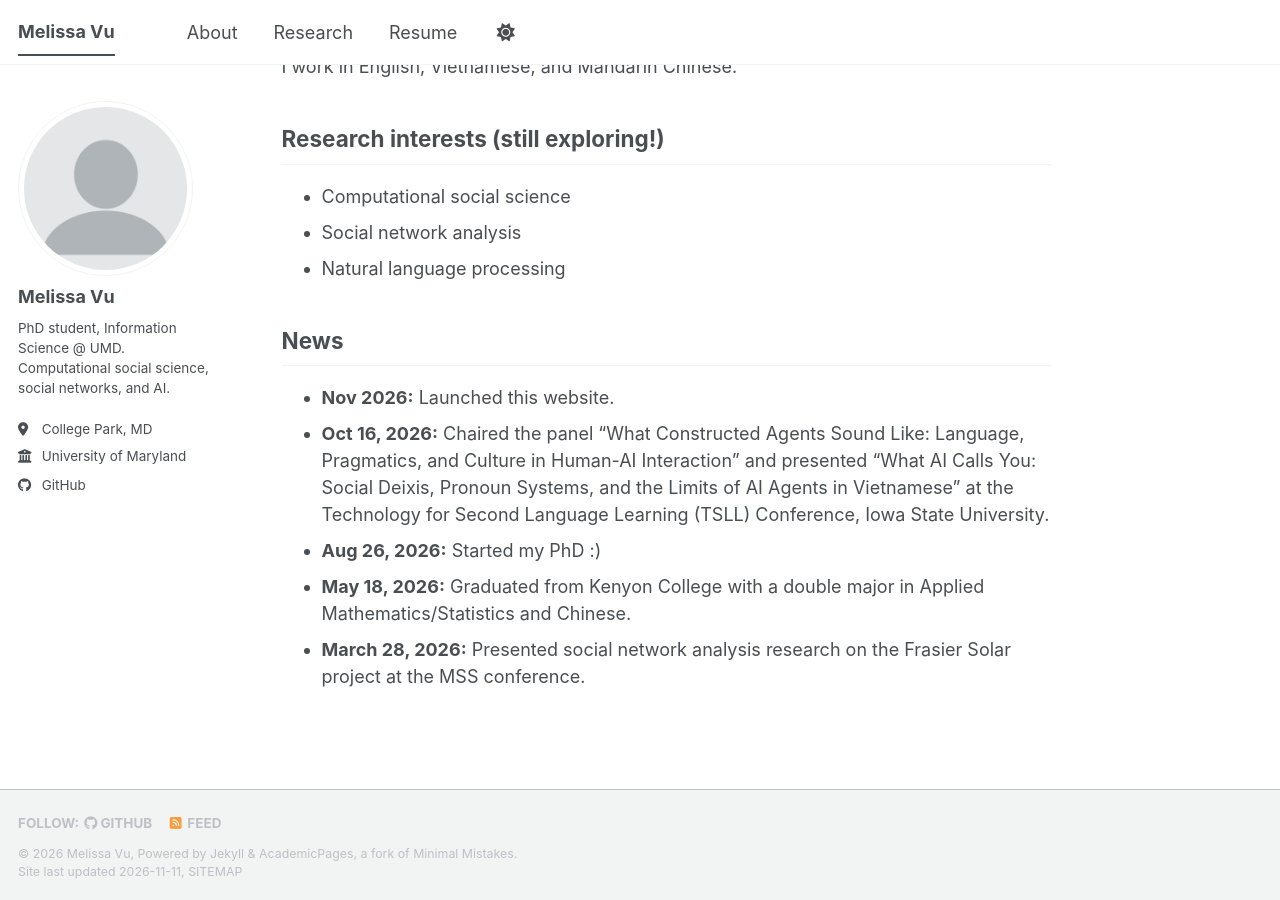
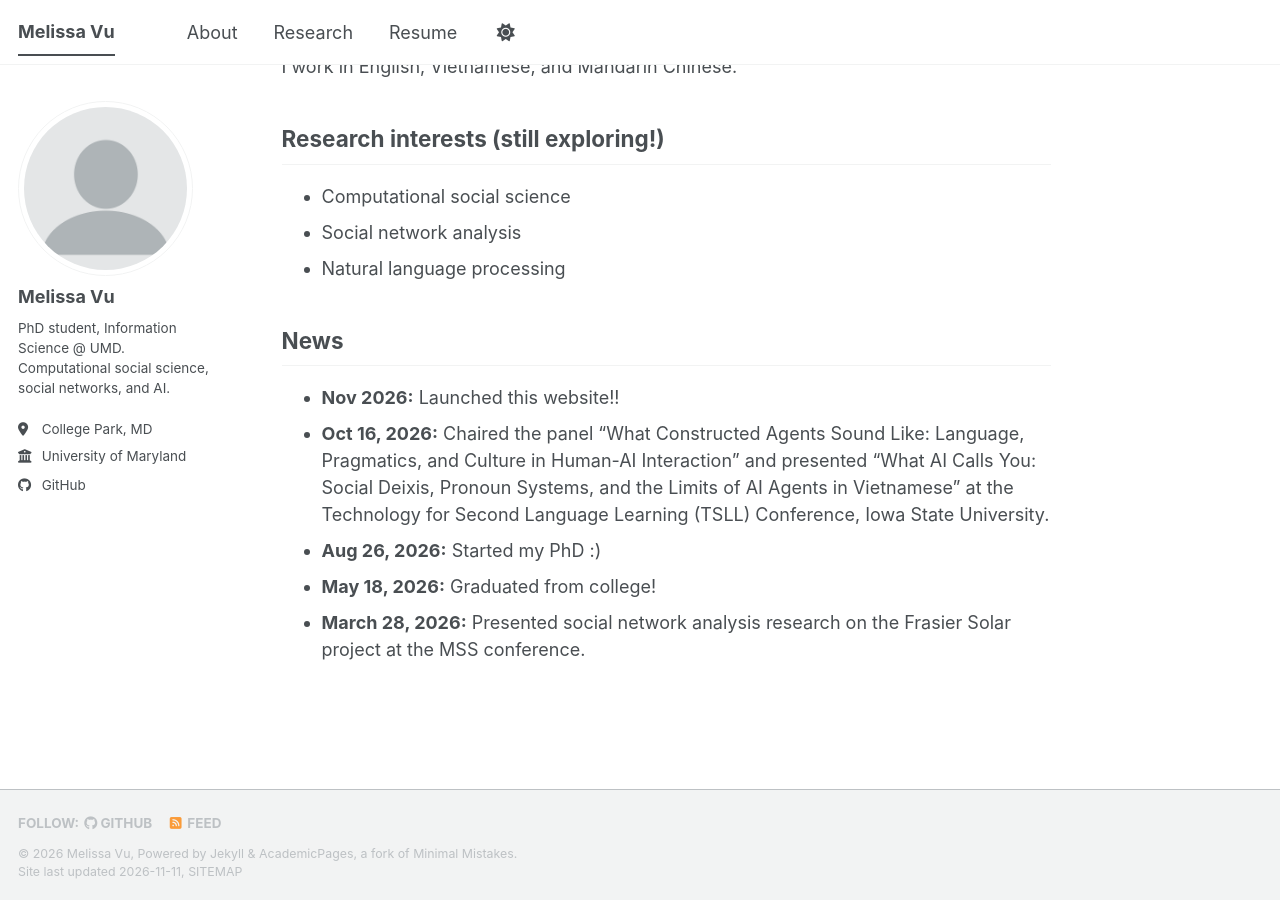
Before and after one commit to melvu-25/melvu-25.github.io, a Jekyll site: the page built from _pages/about.md, in a window 1280 px wide and 900 px high, scrolled down 538 px. Built offline with Jekyll 4.4.1, drawn with Linux system fonts in a browser that asks for light colours; a script bundle is joined from its source files by our own code; a style sheet for code colours, icons or effects is not loaded.

Commit message:
Update news entries for clarity and emphasis

```diff
--- a/_pages/about.md
+++ b/_pages/about.md
@@ -23,8 +23,8 @@ Research interests (still exploring!)
 
 News
 ------
-* **Nov 2026:** Launched this website.
+* **Nov 2026:** Launched this website!!
 * **Oct 16, 2026:** Chaired the panel "What Constructed Agents Sound Like: Language, Pragmatics, and Culture in Human-AI Interaction" and presented "What AI Calls You: Social Deixis, Pronoun Systems, and the Limits of AI Agents in Vietnamese" at the Technology for Second Language Learning (TSLL) Conference, Iowa State University.
 * **Aug 26, 2026:** Started my PhD :)
-* **May 18, 2026:** Graduated from Kenyon College with a double major in Applied Mathematics/Statistics and Chinese.
+* **May 18, 2026:** Graduated from college!
 * **March 28, 2026:** Presented social network analysis research on the Frasier Solar project at the MSS conference.
```
